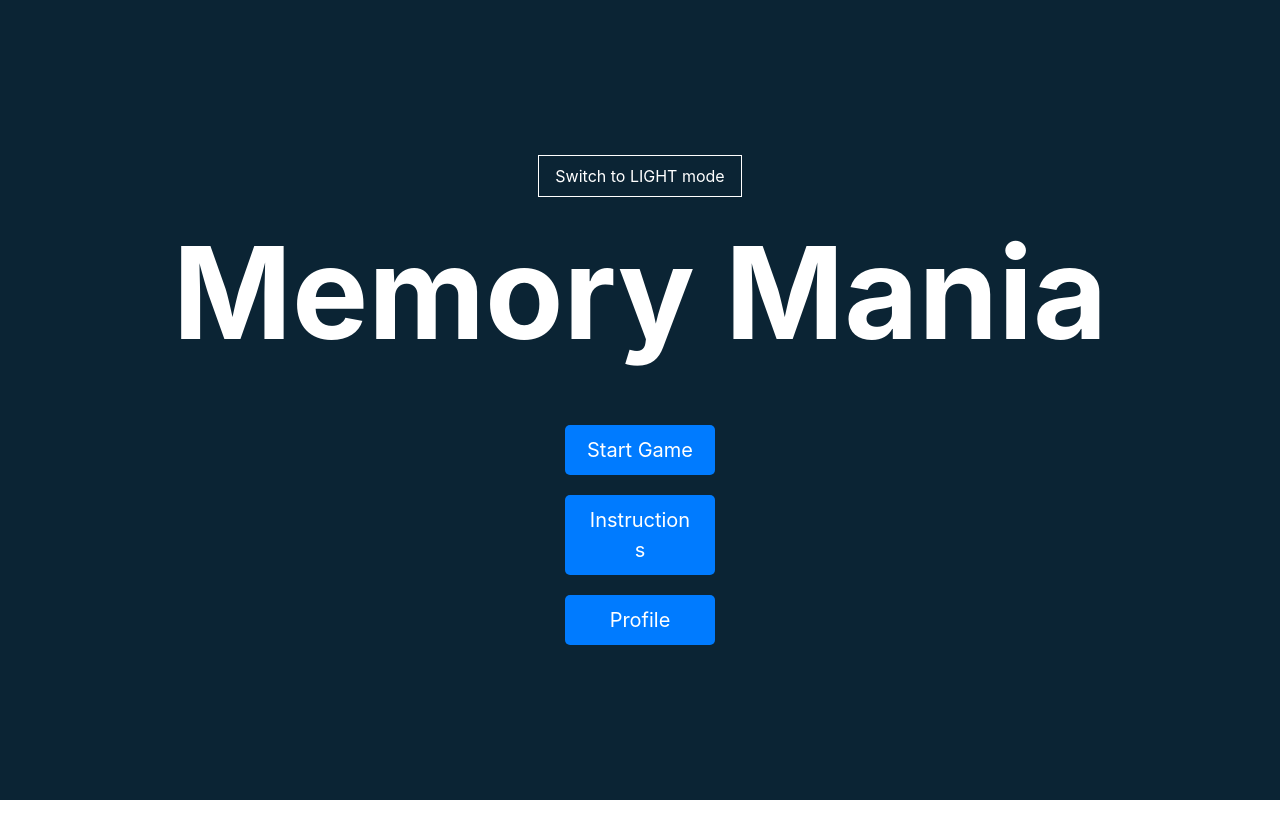
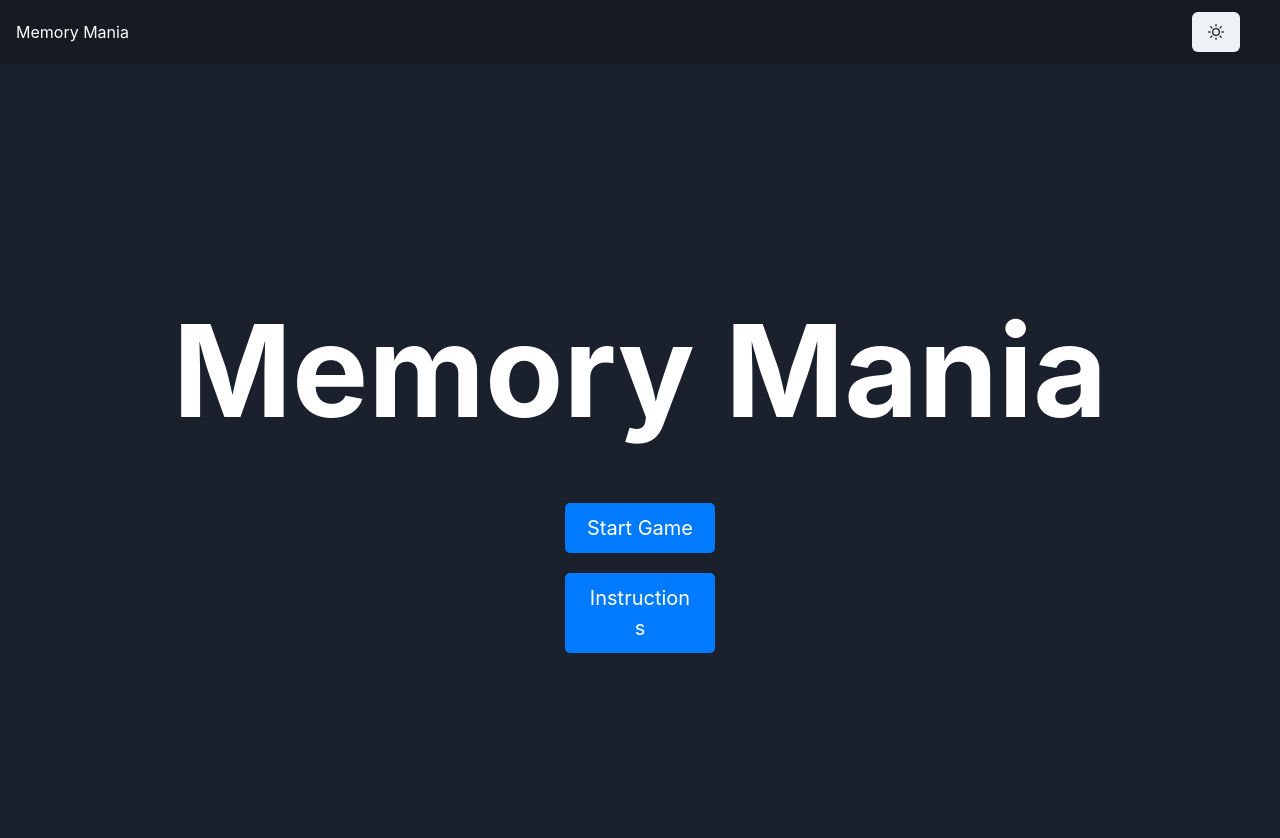
Before and after one commit to aymud/memory-mania, a React (Vite) app in the folder client/: page / in a window 1280 px wide. Shown: the top 838 px of the page. Before the commit the page ends 800 px from the top, so only its background shows below. Built offline with nearby package versions, Linux system fonts and the light colour scheme.

Commit message:
Update Navbar.tsx (#73)
* Update Navbar.tsx

* Go to root after log out

* Remove profile button from start menu

```diff
--- a/client/package.json
+++ b/client/package.json
@@ -28,6 +28,7 @@
     },
     "dependencies": {
         "@4tw/cypress-drag-drop": "^2.2.5",
+        "@chakra-ui/icons": "^2.1.1",
         "@chakra-ui/react": "^2.8.2",
         "@cypress/webpack-preprocessor": "^6.0.1",
         "@dnd-kit/core": "^6.1.0",
--- a/client/src/components/Navbar.tsx
+++ b/client/src/components/Navbar.tsx
@@ -1,96 +1,81 @@
-import { FiMenu, FiUser } from 'react-icons/fi';
+import React from 'react';
+
+import { Avatar, Box, Flex, HStack, Menu, MenuButton, MenuItem, MenuList, Stack, Text, VStack } from '@chakra-ui/react';
+import { FiChevronDown } from 'react-icons/fi';
 import { useNavigate } from 'react-router-dom';
-import styled from 'styled-components';
 
+import ThemeSwitcher from './ThemeSwitcher.tsx';
 import { useAuthState } from '../hooks/useAuthState.ts';
+import { UseTheme } from '../hooks/useTheme.ts';
 
 interface NavbarProps {
     level?: number;
 }
 
-const NavbarList = styled.ul`
-    display: flex;
-    align-items: center;
-    padding: 15px;
-    background: ${props => props.theme.navbarBackgroundColor};
-    color: #fff;
-    box-shadow: 0 0 10px rgba(0, 0, 0, 0.5);
-    list-style: none;
-    margin: 0;
-`;
-
-const NavbarItem = styled.li<{ $isRight: boolean }>`
-    padding: 10px;
-    margin-left: 5px;
-    font-size: 1.5em;
-    transition: box-shadow 0.3s;
-    color: #fff;
-
-    ${props => props.$isRight && 'margin-left: auto'};
-`;
-
-const MenuIcon = styled.div`
-    font-size: 1.5rem;
-    cursor: pointer;
-    color: white;
-`;
-
-const ProfileContainer = styled.div`
-    display: flex;
-    align-items: center;
-    color: #ccc;
-    cursor: pointer;
-`;
-
-const ProfileIcon = styled.div`
-    font-size: 1.5rem;
-    margin-right: 5px;
-    color: #fff;
-`;
-
-const ProfileName = styled.div`
-    font-size: 1.5rem;
-    color: #fff;
-`;
-
-const LevelInfo = styled.div`
-    font-size: 1.5rem;
-    font-weight: bold;
-    /* Center the LevelInfo horizontally */
-    flex: 1;
-    text-align: center;
-`;
-
 export default function Navbar(props: NavbarProps) {
+    const { isAuthenticated, user, logout } = useAuthState();
+    const { theme } = UseTheme();
     const navigate = useNavigate();
-    const { isAuthenticated, user } = useAuthState();
-
-    function handleProfile() {
-        navigate('/profile');
-    }
 
     return (
-        <header>
-            <nav>
-                <NavbarList>
-                    <MenuIcon>
-                        <FiMenu />
-                    </MenuIcon>
-                    {props.level && <LevelInfo data-testid='cypress-level-info'>Level {props.level}</LevelInfo>}
-                    {isAuthenticated ? (
-                        <NavbarItem $isRight>
-                            <ProfileContainer onClick={handleProfile}>
-                                <ProfileIcon>
-                                    <FiUser />
-                                </ProfileIcon>
-                                <ProfileName>{user}</ProfileName>
-                            </ProfileContainer>
-                        </NavbarItem>
-                    ) : (
-                        <NavbarItem $isRight>Login</NavbarItem>
+        <React.Fragment>
+            <Box bg={theme.navbarBackgroundColor} px={4}>
+                <Flex h={16} alignItems={'center'} justifyContent={'space-between'}>
+                    <Box color={theme.navbarTextColor}>Memory Mania</Box>
+                    {props.level && (
+                        <Box data-testid='cypress-level-info' color={theme.navbarTextColor}>
+                            Level {props.level}
+                        </Box>
                     )}
-                </NavbarList>
-            </nav>
-        </header>
+                    <HStack spacing={{ base: '0', md: '6' }}>
+                        <ThemeSwitcher />
+                        <Flex alignItems={'center'}>
+                            <Stack direction={'row'} spacing={7}>
+                                {isAuthenticated && (
+                                    <Menu>
+                                        <MenuButton py={2} transition='all 0.3s' _focus={{ boxShadow: 'none' }}>
+                                            <HStack>
+                                                <Avatar
+                                                    size={'sm'}
+                                                    src={
+                                                        'https://api.dicebear.com/8.x/adventurer-neutral/svg?seed=Salem&radius=50'
+                                                    }
+                                                />
+                                                <VStack
+                                                    display={{ base: 'none', md: 'flex' }}
+                                                    alignItems='flex-start'
+                                                    spacing='1px'
+                                                    ml='2'>
+                                                    <Text color={theme.navbarTextColor} fontSize='sm'>
+                                                        {user}
+                                                    </Text>
+                                                    <Text fontSize='xs' color='gray.600'>
+                                                        User
+                                                    </Text>
+                                                </VStack>
+                                                <Box display={{ base: 'none', md: 'flex' }}>
+                                                    <FiChevronDown color={theme.navbarTextColor} />
+                                                </Box>
+                                            </HStack>
+                                        </MenuButton>
+                                        <MenuList>
+                                            <MenuItem onClick={() => navigate('/profile')}>Profile</MenuItem>
+                                            <MenuItem>Settings</MenuItem>
+                                            <MenuItem
+                                                onClick={() => {
+                                                    logout();
+                                                    navigate('/');
+                                                }}>
+                                                Logout
+                                            </MenuItem>
+                                        </MenuList>
+                                    </Menu>
+                                )}
+                            </Stack>
+                        </Flex>
+                    </HStack>
+                </Flex>
+            </Box>
+        </React.Fragment>
     );
 }
--- a/client/src/components/TestCountdown.tsx
+++ b/client/src/components/TestCountdown.tsx
@@ -16,6 +16,7 @@ const TestCountdownContainer = styled.div`
     box-shadow: 0 2px 4px rgba(0, 0, 0, 0.1);
     max-width: 300px;
     margin: 0 auto;
+    color: black;
 `;
 
 const CountdownText = styled.h2`
--- a/client/src/components/ThemeSwitcher.tsx
+++ b/client/src/components/ThemeSwitcher.tsx
@@ -1,35 +1,14 @@
-import styled from 'styled-components';
+import { Button } from '@chakra-ui/react';
+import { MoonIcon, SunIcon } from '@chakra-ui/icons';
 
 import { UseTheme } from '../hooks/useTheme.ts';
-import { ITheme, lightTheme } from '../themes.ts';
-
-const StyledButton = styled.button<{
-    $theme: ITheme;
-}>`
-    background-color: ${props => props.$theme.backgroundColor};
-    color: ${props => props.$theme.color};
-    border: 1px solid ${props => props.$theme.buttonBorderColor};
-    padding: 8px 16px;
-    cursor: pointer;
-    transition:
-        background-color 0.3s,
-        color 0.3s;
-    position: relative;
-    overflow: hidden;
-    display: inline-block;
-    white-space: nowrap;
-
-    &:hover {
-        background-color: ${props => props.$theme.backgroundColor};
-    }
-`;
+import { lightTheme } from '../themes.ts';
 
 export default function ThemeSwitcher() {
     const { theme, toggleTheme } = UseTheme();
-
     return (
-        <StyledButton $theme={theme} onClick={toggleTheme}>
-            Switch to {theme === lightTheme ? 'DARK' : 'LIGHT'} mode
-        </StyledButton>
+        <Button aria-label='Toggle Color Mode' onClick={toggleTheme} _focus={{ boxShadow: 'none' }} w='fit-content'>
+            {theme === lightTheme ? <MoonIcon color='black' /> : <SunIcon />}
+        </Button>
     );
 }
--- a/client/src/components/Timer.tsx
+++ b/client/src/components/Timer.tsx
@@ -18,6 +18,7 @@ const TimerContainer = styled.div`
 
 const Time = styled.div`
     font-size: 2rem;
+    color: black;
 `;
 
 interface ITimerProps {
--- a/client/src/components/UserCard.tsx
+++ b/client/src/components/UserCard.tsx
@@ -31,6 +31,7 @@ const UserName = styled.div`
     font-weight: bold;
     margin-top: 10px;
     font-size: 18px;
+    color: ${props => props.theme.cardTextColor};
 `;
 
 const ResultText = styled.div<{ $isCorrect: boolean }>`
--- a/client/src/routes/StartMenu.tsx
+++ b/client/src/routes/StartMenu.tsx
@@ -4,7 +4,7 @@ import { useNavigate } from 'react-router-dom';
 import styled from 'styled-components';
 
 import Instructions from '../components/Instructions.tsx';
-import ThemeSwitcher from '../components/ThemeSwitcher.tsx';
+import Navbar from '../components/Navbar.tsx';
 
 const StyledStartMenu = styled.div`
     height: 100vh;
@@ -48,17 +48,14 @@ export default function StartMenu() {
         setShowInstructions(prevShowInstructions => !prevShowInstructions);
     }
 
-    function handleProfile() {
-        navigate('/profile');
-    }
-
     function handleStartGame() {
         navigate('/app');
     }
 
     return (
+        <React.Fragment>
+            <Navbar />
             <StyledStartMenu>
-            <ThemeSwitcher />
                 <GameTitle data-testid='cypress-main-title'>Memory Mania</GameTitle>
                 <MenuButton data-testid='cypress-start-game-button' onClick={handleStartGame}>
                     Start Game
@@ -66,10 +63,8 @@ export default function StartMenu() {
                 <MenuButton data-testid='cypress-instructions-button' onClick={toggleInstructions}>
                     Instructions
                 </MenuButton>
-            <MenuButton data-testid='cypress-profile-button' onClick={handleProfile}>
-                Profile
-            </MenuButton>
                 {showInstructions && <Instructions OnToggle={toggleInstructions} />}
             </StyledStartMenu>
+        </React.Fragment>
     );
 }
--- a/client/src/themes.ts
+++ b/client/src/themes.ts
@@ -1,25 +1,40 @@
 export interface ITheme {
+    cardTextColor: string;
     backgroundColor: string;
     color: string;
     menuButtonBackgroundColor?: string;
     menuButtonHoverBackgroundColor?: string;
     buttonBorderColor: string;
     navbarBackgroundColor: string;
+    navbarTextColor: string;
+    menuList: string;
+    menuItem: string;
+    menuItemHover: string;
 }
 
 export const lightTheme: ITheme = {
+    cardTextColor: 'black',
     backgroundColor: '#eee',
     color: 'black',
     menuButtonBackgroundColor: '#007bff',
     buttonBorderColor: 'black',
-    navbarBackgroundColor: 'black'
+    navbarBackgroundColor: '#edf2f8',
+    navbarTextColor: 'black',
+    menuList: 'white',
+    menuItem: 'black',
+    menuItemHover: '#edf2f8'
 };
 
 export const darkTheme: ITheme = {
-    backgroundColor: '#0b2434',
+    cardTextColor: 'black',
+    backgroundColor: '#1a202c',
     color: '#fff',
     menuButtonBackgroundColor: '#007bff',
     menuButtonHoverBackgroundColor: '#0056b3',
     buttonBorderColor: 'white',
-    navbarBackgroundColor: '#0b2434'
+    navbarBackgroundColor: '#171923',
+    navbarTextColor: 'white',
+    menuList: '#2d3748',
+    menuItem: 'white',
+    menuItemHover: '#404454'
 };
```
Also changed, not shown: 2 other files (tests, documents, lock files or other folders). Lines whose indentation alone changed are shown as unchanged.
